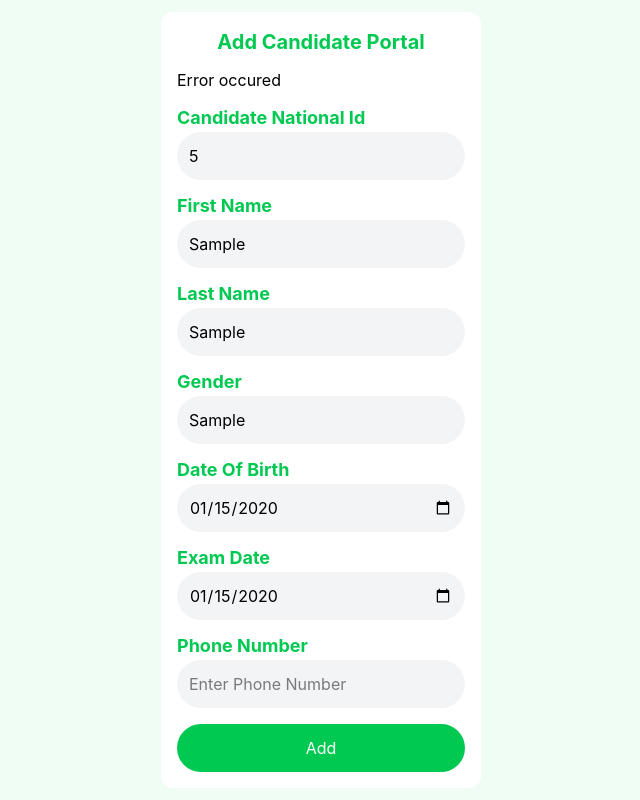
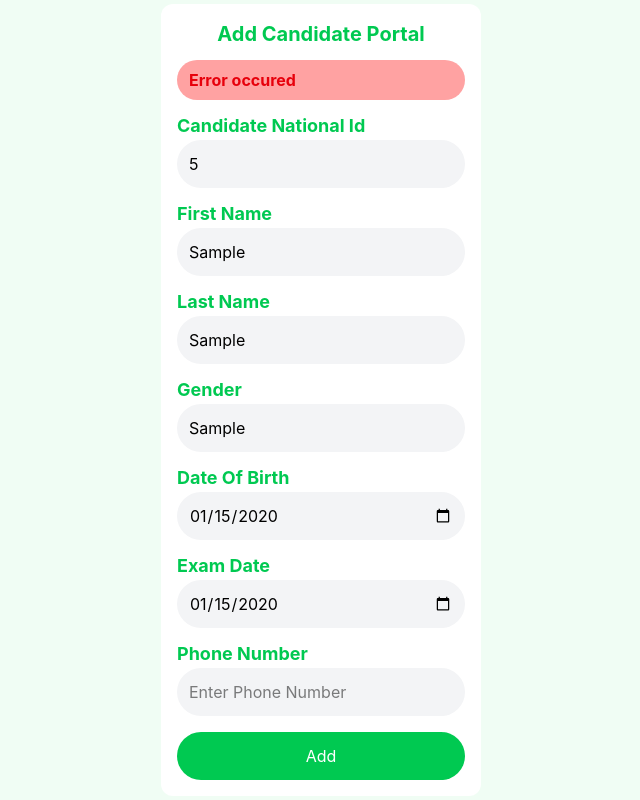
Before and after one commit to niyomugaboetiene/Rwanda-Driving-License, a React app in the folder frontend/: page / in a window 1280 px wide. Both pictures are taken after typing "5", "Sample", "Sample", "Sample", "2020-01-15", "2020-01-15" into the empty fields and a click on the button "Add". Shown: the whole page, without its empty margins (319-959 px from the left). Built offline with nearby package versions, Linux system fonts and the light colour scheme; no server answers; the HTML template or start-up script is replaced by a standard one.

Commit message:
first commit of(RDL) frontend based

```diff
--- a/frontend/src/components/candidates/AddCandidate.jsx
+++ b/frontend/src/components/candidates/AddCandidate.jsx
@@ -30,7 +30,9 @@ const AddCandidate = () => {
             <div className="bg-white p-4 rounded-xl w-1/4">
                 <h1 className="text-xl text-center font-bold text-green-500 mb-3">Add Candidate Portal</h1>
                 {error && (
-                    <p>{error}</p>
+                    <div className="bg-red-300 py-2 px-3 text-red-600 font-bold rounded-full">
+                         <p>{error}</p>
+                    </div>
                 )}
                 {message && (
                     <p>{message}</p>
```
